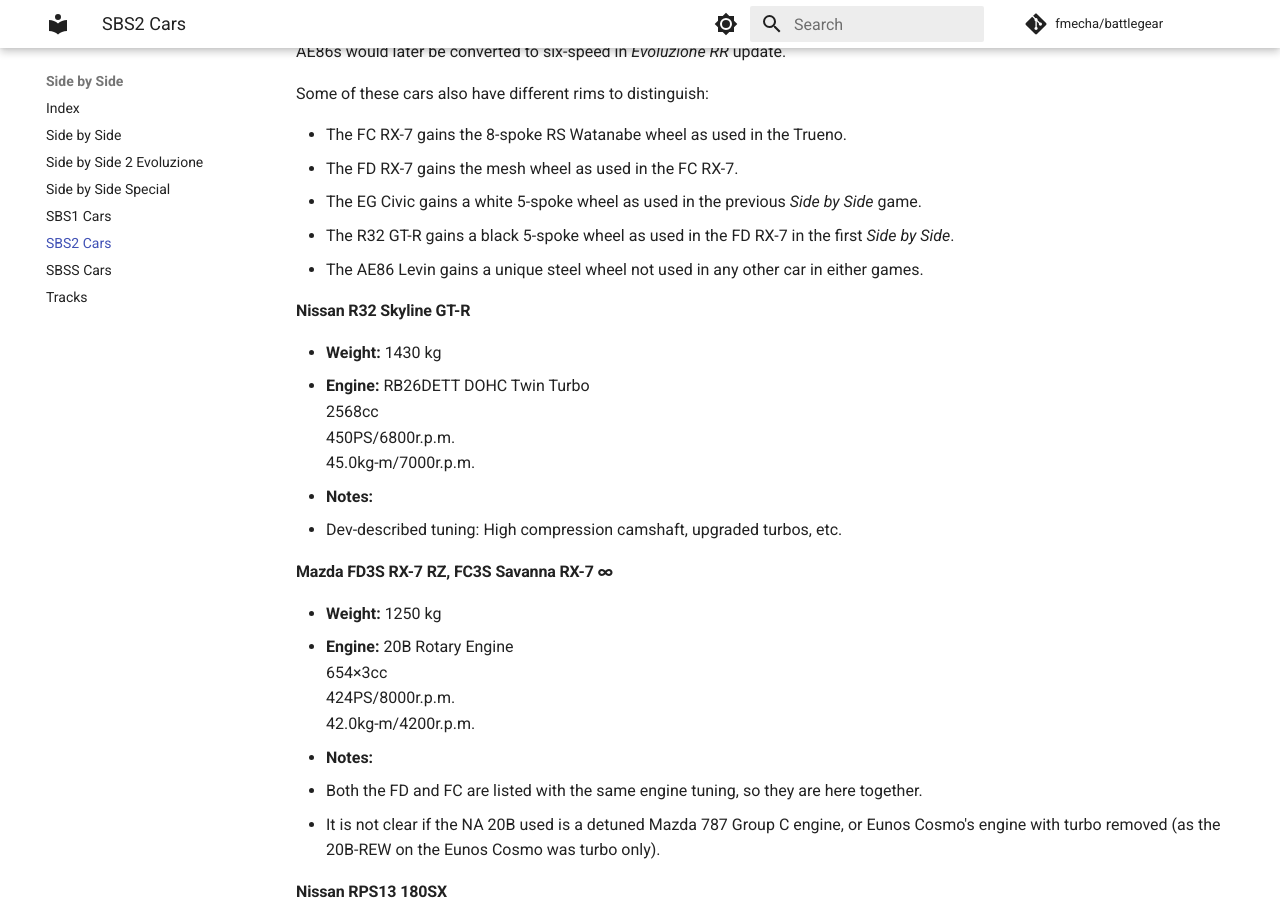
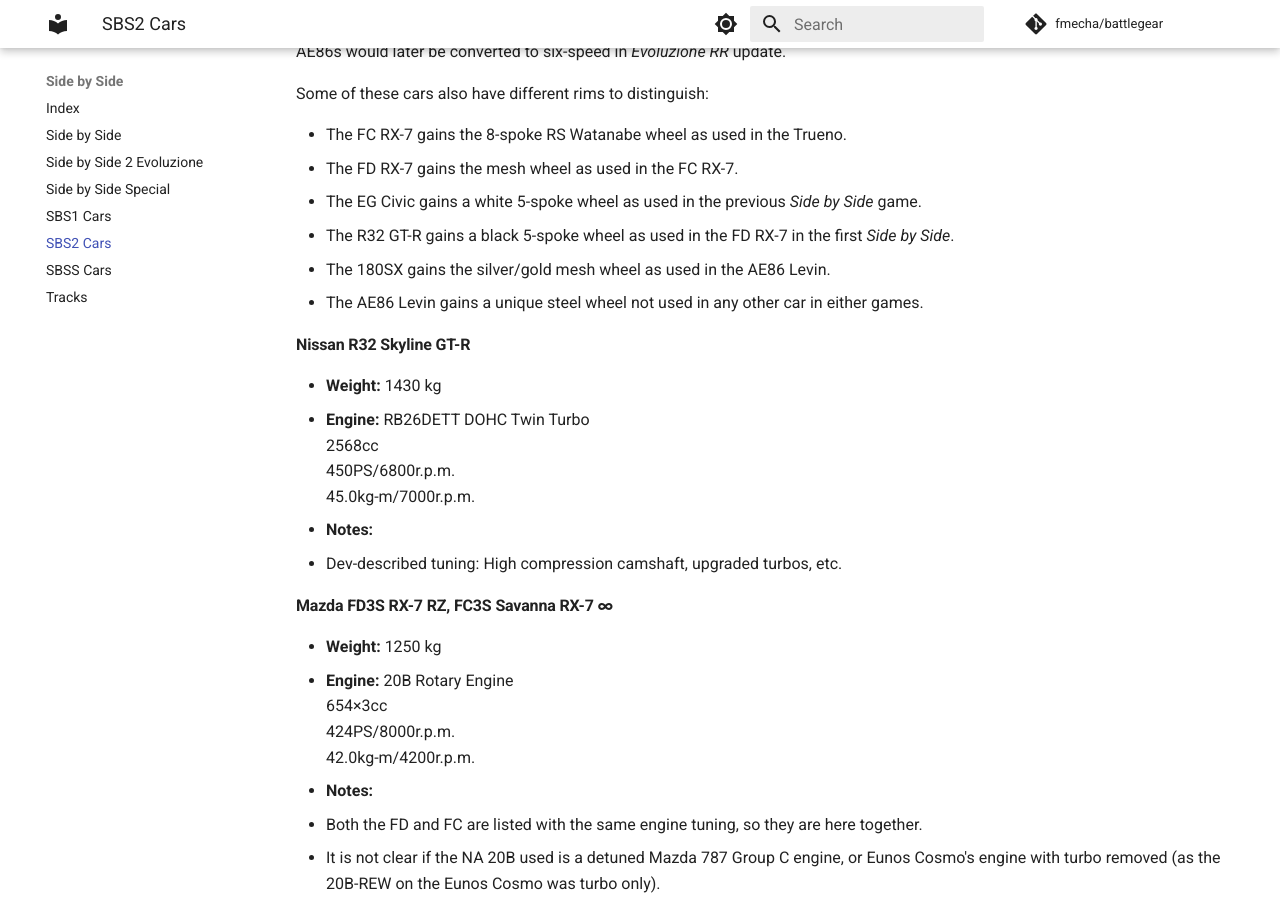
Before and after one commit to FMecha/battlegear, an MkDocs documentation site: the page built from docs/sidebs/sbs2_car.md, in a window 1280 px wide and 900 px high, scrolled down 4254 px. Built offline with MkDocs 1.6.1 and Material for MkDocs 9.7.7, drawn with Linux system fonts in a browser that asks for light colours; comment, search, counter and statistics services are not loaded.

Commit message:
sbs2_car.md: 180SX CPU wheel

```diff
--- a/docs/sidebs/sbs2_car.md
+++ b/docs/sidebs/sbs2_car.md
@@ -202,6 +202,7 @@
 * The FD RX-7 gains the mesh wheel as used in the FC RX-7.
 * The EG Civic gains a white 5-spoke wheel as used in the previous *Side by Side* game.
 * The R32 GT-R gains a black 5-spoke wheel as used in the FD RX-7 in the first *Side by Side*.
+* The 180SX gains the silver/gold mesh wheel as used in the AE86 Levin.
 * The AE86 Levin gains a unique steel wheel not used in any other car in either games.
 
 #### Nissan R32 Skyline GT-R
```
